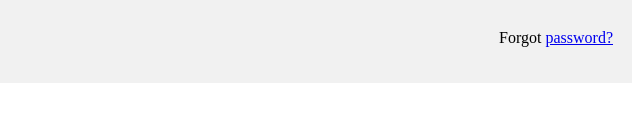
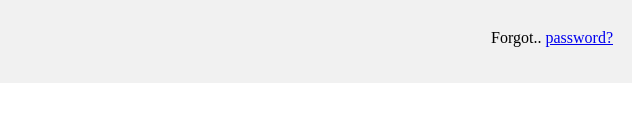
Before and after one commit to rsccompany/templates_onlinetest, a plain HTML site: page home.html in a window 1280 px wide. Shown: the part 388-510 px from the top of the page, 640-1280 px from the left. Drawn offline with Linux system fonts and the light colour scheme.

Commit message:
small changes

```diff
--- a/home.html
+++ b/home.html
@@ -86,7 +86,7 @@ span.psw {
 
   <div class="container" style="background-color:#f1f1f1">
     <button type="button" class="cancelbtn">Cancel</button>
-    <span class="psw">Forgot <a href="#">password?</a></span>
+    <span class="psw">Forgot.. <a href="#">password?</a></span>
   </div>
 </form>
 
```
